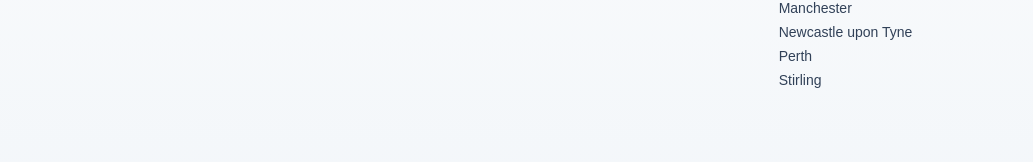
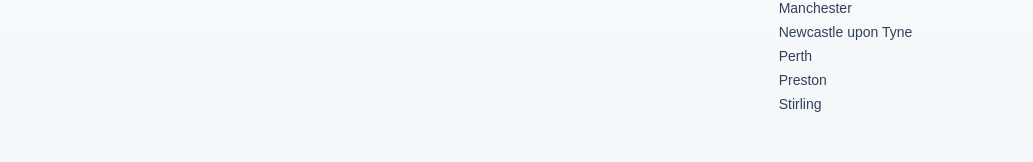
Before and after one commit to Scoosh365/misteddoubleglazing.co.uk, a Next.js app: page /site-map in a window 1280 px wide. Shown: the part 482-644 px from the top of the page, without its empty margins (64-1097 px from the left). Built offline with nearby package versions, Linux system fonts and the light colour scheme; no server answers.

Commit message:
Update homepage

```diff
--- a/src/data/locations.ts
+++ b/src/data/locations.ts
@@ -15,7 +15,8 @@ export type LocationSlug =
   | "aberdeen"
   | "dundee"
   | "liverpool"
-  | "kilmarnock";
+  | "kilmarnock"
+  | "preston";
 
 export interface Location {
   slug: LocationSlug;
@@ -385,6 +386,28 @@ export const locations: Location[] = [
     postcodeAreas: ["KA1", "KA3"],
     toneSnippet: "Ideal for Kilmarnock tenements, terraces and newer family homes.",
   },
+  {
+    slug: "preston",
+    city: "Preston",
+    region: "Lancashire",
+    weatherContext:
+      "North West rain and temperature swings can highlight weak seals and tired glazing over time.",
+    intro:
+      "Across Preston’s terraces, semis and newer developments, failed sealed units often show up as permanently fogged or misted panes.",
+    neighbourhoodsBlurb:
+      "We regularly help homeowners in areas like Fulwood and Ashton-on-Ribble replace failed glass units, reduce draughts and improve comfort without replacing whole frames.",
+    faqs: [
+      {
+        question: "Do you cover suburbs and nearby villages around Preston?",
+        answer:
+          "Yes. We cover Preston and surrounding PR postcodes. Share your postcode and any access notes in your enquiry so we can match you to a nearby technician.",
+      },
+    ],
+    subAreas: ["Fulwood", "Ashton-on-Ribble"],
+    postcodeAreas: ["PR1", "PR2"],
+    toneSnippet:
+      "Ideal for Preston terraces, semis and modern developments across Lancashire.",
+  },
 ];
 
 export function getLocationBySlug(slug: string): Location | undefined {
```
